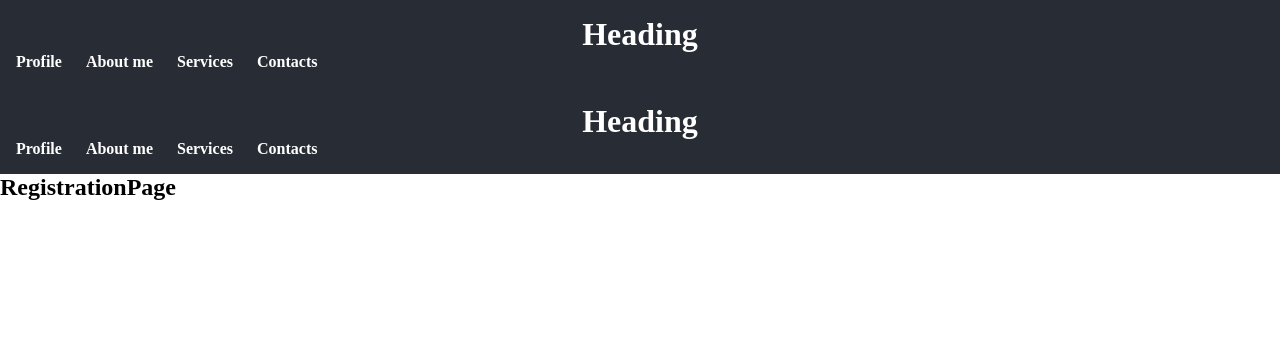
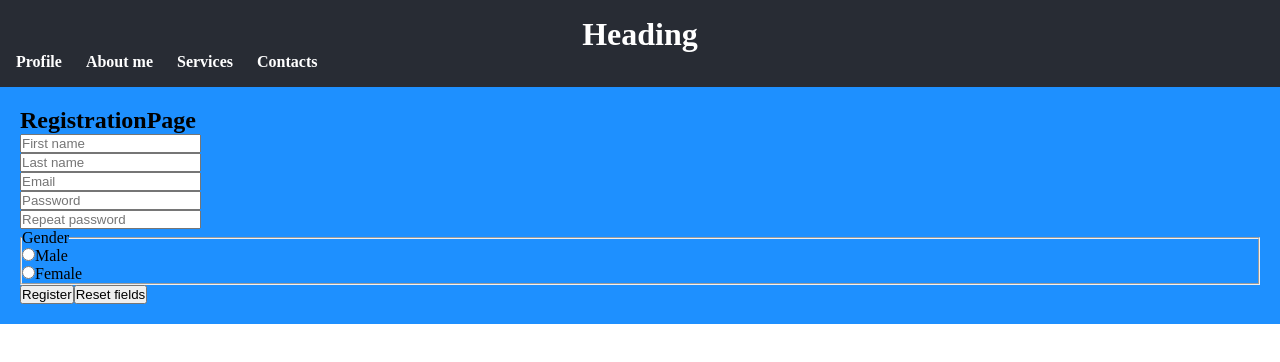
Before and after one commit to Illia-11/fullstack-app, a React (Vite) app in the folder client/: page /auth/registration in a window 1280 px wide. Shown: the top 362 px of the page. Built offline with nearby package versions, Linux system fonts and the light colour scheme.

Commit message:
Add basic registration page with formik and yup but without styles

```diff
--- a/client/package.json
+++ b/client/package.json
@@ -11,9 +11,11 @@
   },
   "dependencies": {
     "classnames": "^2.5.1",
+    "formik": "^2.4.6",
     "react": "^19.0.0",
     "react-dom": "^19.0.0",
-    "react-router": "^7.1.5"
+    "react-router": "^7.1.5",
+    "yup": "^1.6.1"
   },
   "devDependencies": {
     "@eslint/js": "^9.19.0",
--- a/client/src/App.jsx
+++ b/client/src/App.jsx
@@ -23,7 +23,7 @@ function App() {
 
   return (
     <>
-      <Header />
+      {/* <Header /> */}
       <Routes>
         <Route path="/" element={<BasicLayout />}>
           <Route index element={<Home />} />
--- /dev/null
+++ b/client/src/components/RegistrationForm/index.jsx
@@ -0,0 +1,98 @@
+import { Formik, Form, Field, ErrorMessage } from "formik";
+import { USER_REGISTRATION_SCHEMA } from "../../validation/userValidation";
+
+const initialValues = {
+  firstName: "",
+  lastName: "",
+  email: "",
+  password: "",
+  passwordRepeat: "",
+  gender: "",
+  // imageSrc: "",
+};
+
+const RegistrationForm = () => {
+  const handleSubmit = (values, formikBag) => {
+    const { gender, ...restOfUserData } = values;
+
+    const newUserData = {
+      ...restOfUserData,
+      isMale: gender === "male",
+    };
+
+    console.log(newUserData);
+
+    formikBag.resetForm();
+  };
+
+  return (
+    <Formik
+      initialValues={initialValues}
+      onSubmit={handleSubmit}
+      validationSchema={USER_REGISTRATION_SCHEMA}
+    >
+      <Form>
+        <div>
+          <Field
+            name="firstName"
+            type="text"
+            id="firstName"
+            placeholder="First name"
+          />
+          <ErrorMessage name="firstName" />
+        </div>
+        <div>
+          <Field
+            name="lastName"
+            type="text"
+            id="lastName"
+            placeholder="Last name"
+          />
+          <ErrorMessage name="lastName" />
+        </div>
+        <div>
+          <Field name="email" type="email" id="email" placeholder="Email" />
+          <ErrorMessage name="email" />
+        </div>
+        <div>
+          <Field
+            name="password"
+            type="password"
+            id="password"
+            placeholder="Password"
+          />
+          <ErrorMessage name="password" />
+        </div>
+        <div>
+          <Field
+            name="passwordRepeat"
+            type="password"
+            id="passwordRepeat"
+            placeholder="Repeat password"
+          />
+        </div>
+
+        <fieldset>
+          <legend>Gender</legend>
+          <div>
+            <Field type="radio" id="male" name="gender" value="male" />
+            <label htmlFor="male">Male</label>
+          </div>
+
+          <div>
+            <Field type="radio" id="female" name="gender" value="female" />
+            <label htmlFor="female">Female</label>
+            <ErrorMessage name="gender" />
+          </div>
+        </fieldset>
+
+        <div>
+          <button type="submit">Register</button>
+          <button type="reset">Reset fields</button>
+        </div>
+      </Form>
+    </Formik>
+  );
+};
+
+export default RegistrationForm;
--- /dev/null
+++ b/client/src/pages/Registration/RegistrationPage.module.scss
@@ -0,0 +1,4 @@
+.container {
+  padding: 20px;
+  background-color: dodgerblue;
+}
--- a/client/src/pages/Registration/index.jsx
+++ b/client/src/pages/Registration/index.jsx
@@ -1,7 +1,11 @@
+import RegistrationForm from "../../components/RegistrationForm";
+import styles from "./RegistrationPage.module.scss";
+
 const RegistrationPage = () => {
   return (
-    <div>
+    <div className={styles.container}>
       <h2>RegistrationPage</h2>
+      <RegistrationForm />
     </div>
   );
 };
--- /dev/null
+++ b/client/src/validation/userValidation.js
@@ -0,0 +1,17 @@
+import * as yup from "yup";
+
+const USER_REGISTRATION_SCHEMA = yup.object({
+  firstName: yup.string().required().min(2),
+  lastName: yup.string().required().min(2),
+  email: yup.string().email().required(),
+  password: yup
+    .string()
+    .matches(
+      /^[a-zA-Z0-9]{8,32}$/,
+      "Password must contain letter or numbers and be 8 - 32 symbols long."
+    ),
+  passwordRepeat: "",
+  gender: yup.string().required(),
+});
+
+export { USER_REGISTRATION_SCHEMA };
```
Also changed, not shown: 1 other file (tests, documents, lock files or other folders).
